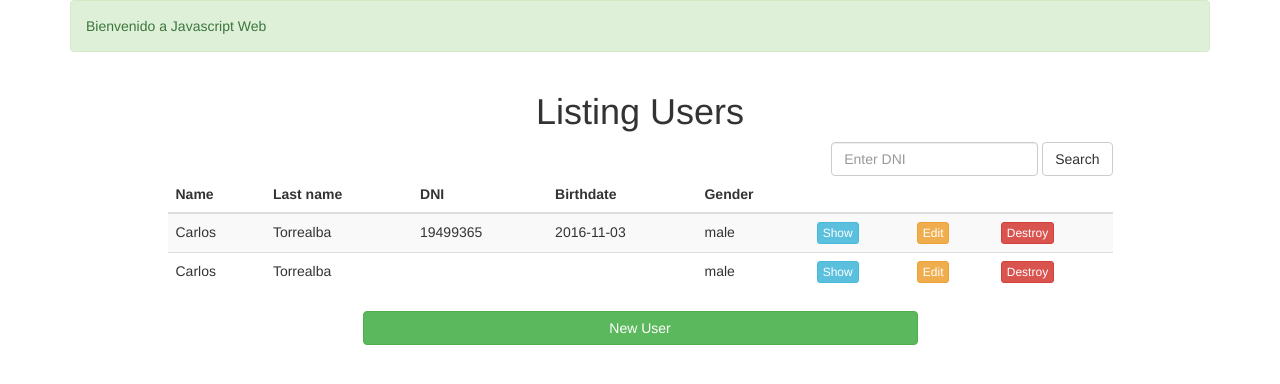
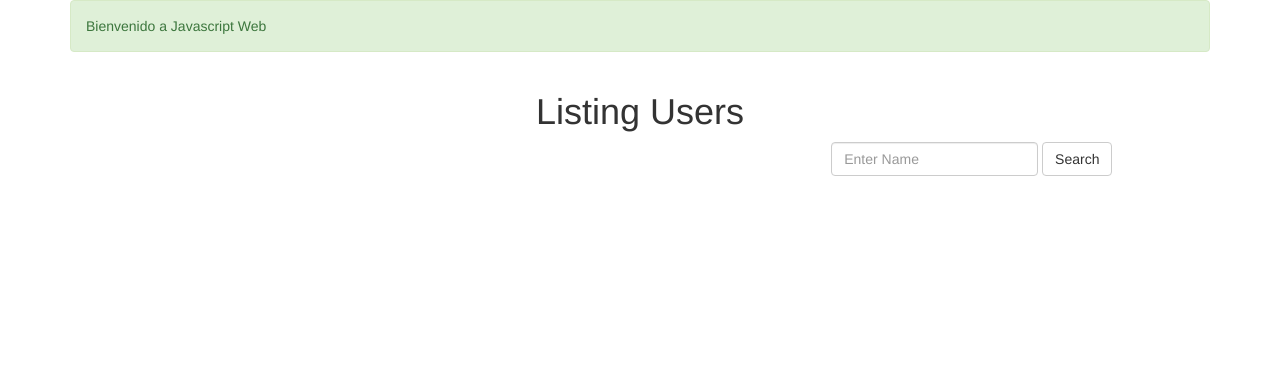
Before and after one commit to AcademiaHack/web-javascript, a plain HTML site: page index.html in a window 1280 px wide. Drawn offline with nearby package versions, Linux system fonts and the light colour scheme.

Commit message:
ultimo ejercicio

```diff
--- a/index.html
+++ b/index.html
@@ -29,10 +29,10 @@
         <div class="col-xs-10 col-xs-offset-1">
           <h1 class="text-center">Listing Users</h1>
           <div class="row">
-            <div class="col-xs-5 col-xs-offset-7 text-right">
-              <form class="form-inline" action="#" accept-charset="UTF-8" method="get"><input name="utf8" type="hidden" value="✓">
+            <div class="col-xs-8 col-xs-offset-4 text-right">
+              <form id="form" class="form-inline" action="#" accept-charset="UTF-8" method="get" onsubmit="addName(event)">
                 <div class="form-group">
-                  <input type="text" name="search" id="search" placeholder="Enter DNI" class="form-control">
+                  <input type="text" name="search" id="search" placeholder="Enter Name" class="form-control">
                 </div>
                 <input type="submit" name="commit" value="Search" class="btn btn-default">
               </form>
@@ -40,62 +40,10 @@
           </div>
           <div class="row">
             <div class="col-xs-12">
-              <table class="table table-striped">
-                <thead>
-                  <tr>
-                    <th>Name</th>
-                    <th>Last name</th>
-                    <th>DNI</th>
-                    <th>Birthdate</th>
-                    <th>Gender</th>
-                    <th colspan="3"></th>
-                  </tr>
-                </thead>
-                <tbody>
-                  <tr>
-                    <td>Carlos</td>
-                    <td>Torrealba</td>
-                    <td>19499365</td>
-                    <td>2016-11-03</td>
-                    <td>male</td>
-                    <td>
-                      <a class="btn btn-xs btn-info" href="#">Show</a>
-                    </td>
-                    <td>
-                      <a class="btn btn-xs btn-warning" href="#">Edit</a>
-                    </td>
-                    <td>
-                      <a  id="destroy" class="btn btn-xs btn-danger" data-confirm="Are you sure?" data-method="delete" href="#" rel="nofollow">Destroy</a>
-                    </td>
-                  </tr>
-                  <tr>
-                    <td>Carlos</td>
-                    <td>Torrealba</td>
-                    <td></td>
-                    <td></td>
-                    <td>male</td>
-                    <td>
-                      <a class="btn btn-xs btn-info" href="#">Show</a>
-                    </td>
-                    <td>
-                      <a class="btn btn-xs btn-warning" href="#">Edit</a>
-                    </td>
-                    <td>
-                      <a class="btn btn-xs btn-danger" data-confirm="Are you sure?" data-method="delete" href="#" rel="nofollow">Destroy</a>
-                    </td>
-                  </tr>
-                </tbody>
-              </table>
+              <ul id="list"></ul>
             </div>
           </div>
         </div>
-      </div>
-      <div class="row">
-        <div class="col-xs-12 col-md-6 col-md-offset-3">
-          <a id="new" class="btn btn-block btn-success" href="#">New User</a>
-        </div>
-      </div>
-      <div id="hack">
       </div>
     </div>
 
@@ -103,7 +51,7 @@
     <script src="https://ajax.googleapis.com/ajax/libs/jquery/1.12.4/jquery.min.js"></script>
     <!-- Include all compiled plugins (below), or include individual files as needed -->
     <script src="js/bootstrap.min.js"></script>
-    <script>
+    <script type="text/javascript">
       function createBtn(text) {
         var node = document.createTextNode(text)
         var btn = document.createElement("button")
@@ -128,5 +76,18 @@
         }
         return elem
       }
+
+
+
+      function addName(event){
+        event.preventDefault();
+        liText = event.target.elements.item(0).value
+        li = document.createElement("li")
+        liText = document.createTextNode(liText)
+        ul = document.getElementById("list")
+        li.appendChild(liText)
+        ul.appendChild(li)
+      }
+
     </script>
   </body>
```
